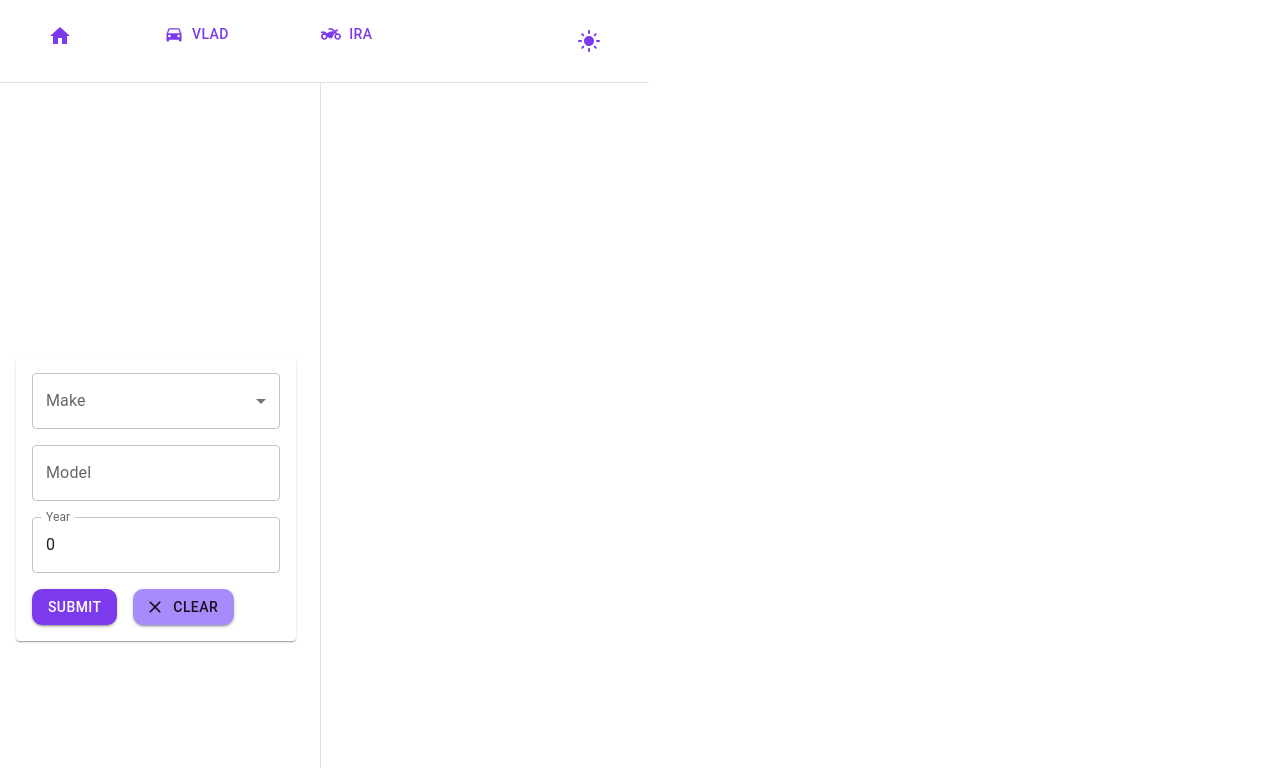
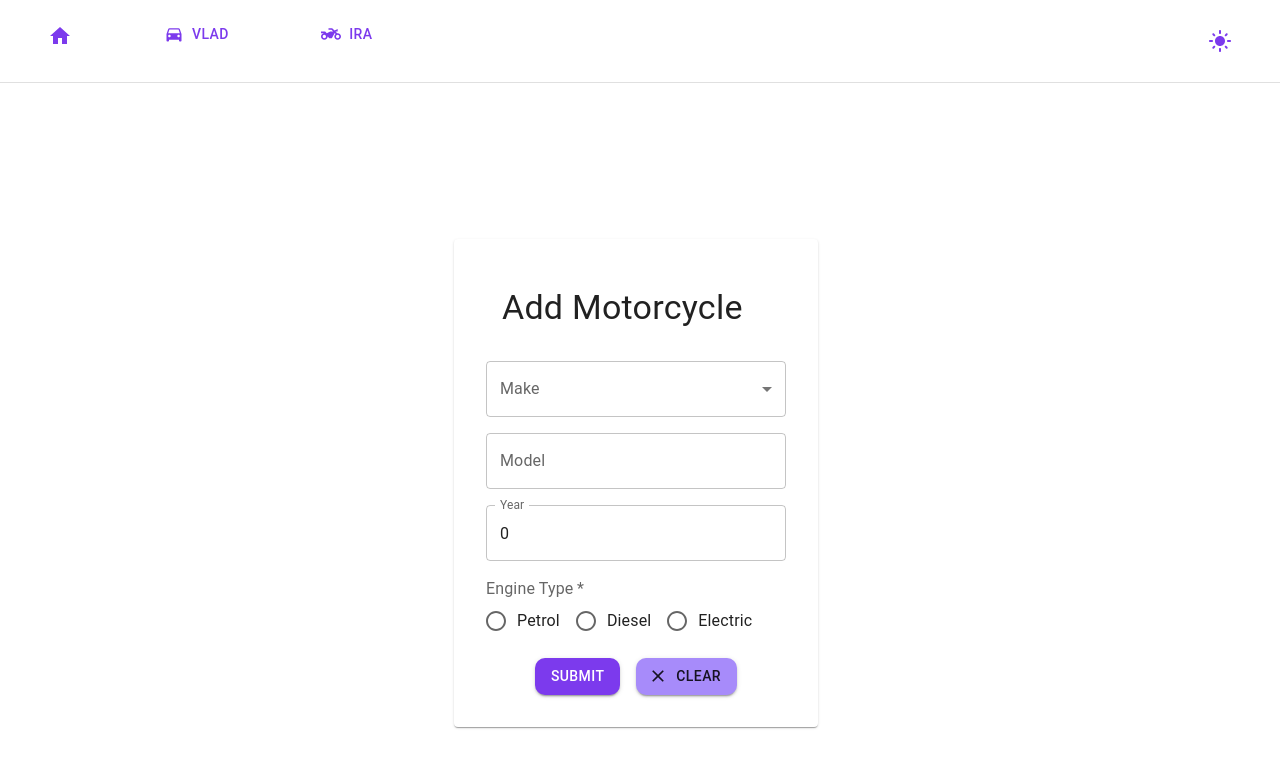
Before and after one commit to proga-react-practice/kappa-team-project, a React (Vite) app: page /ira in a window 1280 px wide. Shown: the top 768 px of the page. Built offline with nearby package versions, Linux system fonts and the light colour scheme; the HTML template or start-up script is replaced by a standard one.

Commit message:
fix form/list_cards

```diff
--- a/src/pages/ira/App.tsx
+++ b/src/pages/ira/App.tsx
@@ -1,46 +1,54 @@
-import { useState } from 'react';
-import { Box, Stack, Divider } from '@mui/material';
+import  { useState } from 'react';
+import { Box, Stack, Pagination } from '@mui/material';
 
 import MotorcycleForm from './components/moto/moto_form';
 import MotorcycleList from './components/moto/moto_list';
 import { Motorcycle } from './types';
 
-import './App.css';
-
 function Ira() {
   const [Motorcycles, setMotorcycles] = useState<Motorcycle[]>([]);
+  const [page, setPage] = useState(1);
+  const itemsPerPage = 2;
+  const startIndex = (page - 1) * itemsPerPage;
+  const endIndex = Math.min(startIndex + itemsPerPage, Motorcycles.length);
 
-  const addMotorcycle = (Motorcycle: Motorcycle) => {
-    setMotorcycles([...Motorcycles, Motorcycle]);
+  const addMotorcycle = (motorcycle: Motorcycle) => {
+    setMotorcycles([...Motorcycles, motorcycle]);
   };
 
-
-
-
-
   return (
-    <>
     <Box
-          className="theme-toggle"
-          sx={{ position: 'fixed', top: 10, left: 10 }}
+      sx={{
+        height: '100vh',
+        width: '100vw',
+        display: 'flex',
+        flexDirection: 'column',
+        alignItems: 'center',
+        justifyContent: 'center',
+        bgcolor: 'background.default',
+      }}
+      className='moto-container'
     >
-        </Box>
-
-        <Stack direction="row" spacing={1}>
+      <Stack direction="row" spacing={1} sx={{ alignItems: 'center', justifyContent: 'center' }}>
         <Box className="Motorcycle-form-add">
           <MotorcycleForm addMotorcycle={addMotorcycle} />
         </Box>
-
-          <Divider orientation="vertical" flexItem />
-
         <Box className="Motorcycle-form-list">
           <MotorcycleList
-              motorcycles={Motorcycles}
+            motorcycles={Motorcycles.slice(startIndex, endIndex)}
             setMotorcycles={setMotorcycles}
           />
+          {Motorcycles.length > itemsPerPage && (
+            <Pagination
+              count={Math.ceil(Motorcycles.length / itemsPerPage)}
+              page={page}
+              onChange={(event, value) => setPage(value)}
+              color="secondary"
+            />
+          )}
         </Box>
       </Stack>
-    </>
+    </Box>
   );
 }
 
--- a/src/pages/ira/components/moto/moto_form.tsx
+++ b/src/pages/ira/components/moto/moto_form.tsx
@@ -4,16 +4,18 @@ import Button from '@mui/material/Button';
 import Stack from '@mui/material/Stack';
 import ClearIcon from '@mui/icons-material/Clear';
 import InputLabel from '@mui/material/InputLabel';
-import { MenuItem, Alert, TextField, FormControl, Select, SelectChangeEvent, Paper,Box } from '@mui/material';
+import { MenuItem, Alert, TextField, FormControlLabel, Radio,FormControl, FormLabel,Select, SelectChangeEvent, Paper,Box,RadioGroup,Typography } from '@mui/material';
 
 const initialMotorcycleState: Motorcycle = {
   id: 0,
   maker: '',
   model: '',
   year: 0,
+  engine : '',
 };
 
 const makers = ['Honda', 'Yamaha', 'Suzuki', 'Kawasaki', 'Ducati'];
+const engineTypes = ['Petrol', 'Diesel', 'Electric']
 
 interface MotorcycleFormProps {
   addMotorcycle: (motorcycle: Motorcycle) => void;
@@ -21,21 +23,38 @@ interface MotorcycleFormProps {
 
 export default function MotorcycleForm({ addMotorcycle }: MotorcycleFormProps) {
   const [motorcycle, setMotorcycle] = useState<Motorcycle>(initialMotorcycleState);
-  const [errors, setErrors] = useState<string[]>([]);
+  const [indexCounter, setIndexCounter] = useState<number>(0);
+
+  const [errors, setErrors] = useState<{ [key: string]: string }>({
+    maker: '',
+    model: '',
+    year: '',
+    engine: '',
+  });
 
   const validate = () => {
-    const newErrors: string[] = [];
+    const newErrors: { [key: string]: string } = {};
+    let isValid = true;
+
     if (!motorcycle.maker) {
-      newErrors.push('Make is required');
+      newErrors.maker = 'Make is required';
+      isValid = false;
     }
     if (!motorcycle.model) {
-      newErrors.push('Model is required');
+      newErrors.model = 'Model is required';
+      isValid = false;
     }
     if (motorcycle.year <= 1900) {
-      newErrors.push('Year must be greater than 1900');
+      newErrors.year = 'Year must be greater than 1900';
+      isValid = false;
     }
+    if (!motorcycle.engine) {
+      newErrors.engine = 'Engine type is required';
+      isValid = false;
+    }
+
     setErrors(newErrors);
-    return newErrors.length === 0;
+    return isValid;
   };
 
   const handleChange = (event: React.ChangeEvent<HTMLInputElement>) => {
@@ -51,27 +70,29 @@ export default function MotorcycleForm({ addMotorcycle }: MotorcycleFormProps) {
   const handleSubmit = (event: React.FormEvent<HTMLFormElement>) => {
     event.preventDefault();
     if (validate()) {
-      addMotorcycle(motorcycle);
+      addMotorcycle({ ...motorcycle, id: indexCounter }); // Додаємо новий мотоцикл з індексом
       setMotorcycle(initialMotorcycleState);
+      setIndexCounter(indexCounter + 1); // Збільшуємо лічильник для наступного індексу
     }
   };
-
   const handleClear = () => {
     setMotorcycle(initialMotorcycleState);
-    setErrors([]);
+    setErrors({});
   };
 
   return (
-    <Box sx={{ display: 'flex', justifyContent: 'center', alignItems: 'center', height: '100vh', p: 2 }}>
+    <Box sx={{ display: 'flex', justifyContent: 'center', alignItems: 'center', height: '100vh', p: 3 }}>
 
-    <Paper sx={{ padding: 2 }}>
+    <Paper sx={{ padding: 4 }}>
     <form onSubmit={handleSubmit}>
         <Stack direction="column" spacing={2}>
-        <FormControl>
-          <InputLabel>Make</InputLabel>
+        <Typography variant='h4' sx={{ margin: 1, padding: 2 }}>Add Motorcycle</Typography>
+
+        <FormControl sx={{ width: 300 }}>
+          <InputLabel color="secondary">Make</InputLabel>
           <Select
             id="make"
-            name="make"
+            name="maker"
             label="Make"
             defaultValue=""
             value={motorcycle.maker}
@@ -85,6 +106,7 @@ export default function MotorcycleForm({ addMotorcycle }: MotorcycleFormProps) {
                   </MenuItem>
             ))}
           </Select>
+          {errors.maker && <Alert severity="error">{errors.maker}</Alert>}
         </FormControl>
           <TextField
             id="model"
@@ -94,6 +116,7 @@ export default function MotorcycleForm({ addMotorcycle }: MotorcycleFormProps) {
             value={motorcycle.model}
             onChange={handleChange}
           />
+          {errors.model && <Alert severity="error">{errors.model}</Alert>}
           <TextField
             type="number"
             id="year"
@@ -104,12 +127,23 @@ export default function MotorcycleForm({ addMotorcycle }: MotorcycleFormProps) {
             color='secondary'
             inputProps={{ min: 1900, max: 2024 }}
           />
-          {errors.map((error, index) => (
-            <Alert key={index} severity="error" >
-              {error}
-            </Alert>
-          ))}
-          <Stack direction="row" spacing={2}>
+          {errors.year && <Alert severity="error">{errors.year}</Alert>}
+
+        <FormControl required component="fieldset">
+                <FormLabel color="secondary" component="legend">Engine Type</FormLabel>
+                <RadioGroup
+                    row
+                    aria-label="engine"
+                    name="engine"
+                    value={motorcycle.engine}
+                    onChange={handleChange}>
+                    {engineTypes.map((engine) => (
+                      <FormControlLabel key={engine} value={engine} control={<Radio />} label={engine} />
+                    ))}
+                </RadioGroup>
+          {errors.engine && <Alert severity="error">{errors.engine}</Alert>}
+            </FormControl>
+          <Stack direction="row" spacing={2} sx={{ display: 'flex', justifyContent: 'center' }}>
             <Button variant="contained" type="submit" color='primary'>
               Submit
             </Button>
--- a/src/pages/ira/components/moto/moto_list.tsx
+++ b/src/pages/ira/components/moto/moto_list.tsx
@@ -1,11 +1,9 @@
-import React from 'react';
 import Card from '@mui/material/Card';
 import CardContent from '@mui/material/CardContent';
-import Button from '@mui/material/Button';
 import Collapse from '@mui/material/Collapse';
-import Stack from '@mui/material/Stack';
-import {Typography } from '@mui/material';
-
+import { Typography, Box, IconButton } from '@mui/material';
+import DeleteIcon from '@mui/icons-material/Delete';
+import TwoWheelerIcon from '@mui/icons-material/TwoWheeler';
 import { Motorcycle } from '../../types';
 
 interface MotorcycleListProps {
@@ -14,34 +12,29 @@ interface MotorcycleListProps {
 }
 
 export default function MotorcycleList({ motorcycles, setMotorcycles }: MotorcycleListProps) {
-  const [deletedIndex, setDeletedIndex] = React.useState<number | null>(null);
-
   const deleteMotorcycle = (index: number) => {
-    const newMotorcycles = [...motorcycles];
-    newMotorcycles.splice(index, 1);
-    setDeletedIndex(index);
-    setTimeout(() => {
-      setDeletedIndex(null);
-      setMotorcycles(newMotorcycles);
-    }, 500);
-  };
+    const newMotorcycles = motorcycles.filter((_, i) => i !== index)
+      .map((motorcycle, i) => ({ ...motorcycle, id: i })); // оновлюємо індекси для кожної картки
+    setMotorcycles(newMotorcycles);}
 
   return (
-    <Stack direction="column" spacing={2} sx={{ borderRadius: 5, margin: 1 }}>
+    <Box sx={{  maxHeight: { xs: 200, md: 400 } }}>
       {motorcycles.map((motorcycle, i) => (
-        <Collapse key={i} in={deletedIndex !== i} unmountOnExit>
-          <Card className="motorcycle-item" sx={{ marginBottom: 1, borderBottom: 1 }}>
-            <CardContent sx={{ paddingLeft: 2, paddingRight: 2, paddingBottom: 1, paddingTop: 1 }}>
-              <Typography variant="body1" sx={{ marginBottom: 1 }}>Maker: {motorcycle.maker}</Typography>
-              <Typography variant="body1" sx={{ marginBottom: 1 }}>Model: {motorcycle.model}</Typography>
-              <Typography variant="body1" sx={{ marginBottom: 1 }}>Year: {motorcycle.year}</Typography>
-              <Button onClick={() => deleteMotorcycle(i)} color='error' variant="contained">
-                Delete
-              </Button>
+        <Collapse key={i} in={true} unmountOnExit>
+          <Card className="motorcycle-item" sx={{ marginBottom: 1, width: 250 }}>
+            <CardContent>
+              <Box display="flex" justifyContent="space-between" alignItems="center">
+                <TwoWheelerIcon sx={{ color: 'primary.main' }} />
+                <IconButton color='error' onClick={() => deleteMotorcycle(i)}><DeleteIcon /></IconButton>
+              </Box>
+              <Typography variant="body1" sx={{ textAlign: 'left' }}><strong>Maker:</strong> {motorcycle.maker}</Typography>
+              <Typography variant="body1" sx={{ textAlign: 'left' }}><strong>Model:</strong> {motorcycle.model}</Typography>
+              <Typography variant="body1" sx={{ textAlign: 'left' }}><strong>Year:</strong> {motorcycle.year}</Typography>
+              <Typography variant="body1" sx={{ textAlign: 'left' }}><strong>Engine:</strong> {motorcycle.engine}</Typography>
             </CardContent>
           </Card>
         </Collapse>
       ))}
-    </Stack>
+    </Box>
   );
-      }
+}
--- a/src/pages/ira/types.ts
+++ b/src/pages/ira/types.ts
@@ -3,4 +3,5 @@ export interface Motorcycle {
     maker: string;
     model: string;
     year: number;
+    engine: string;
   }
```
Lines whose indentation alone changed are shown as unchanged.
